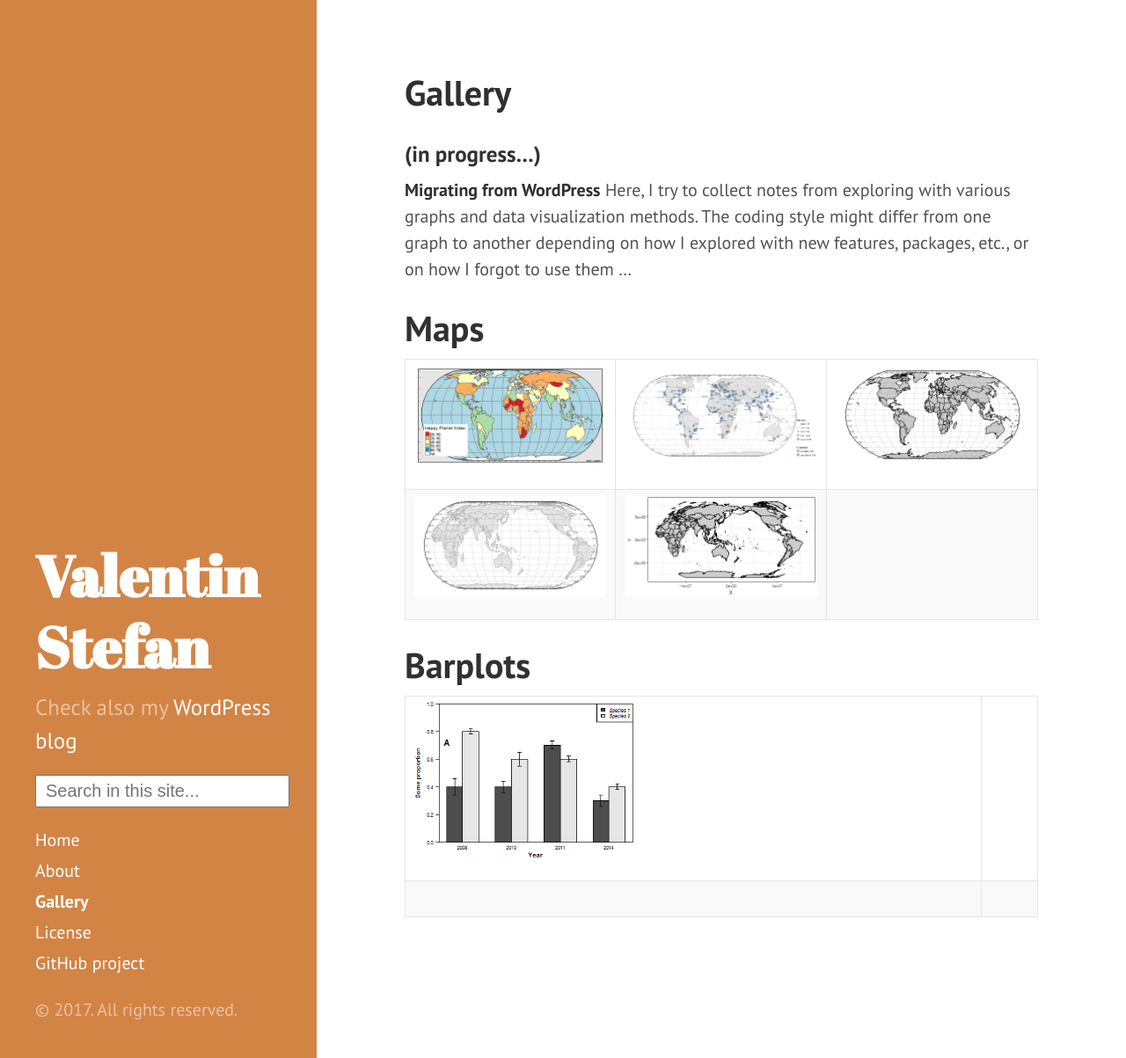
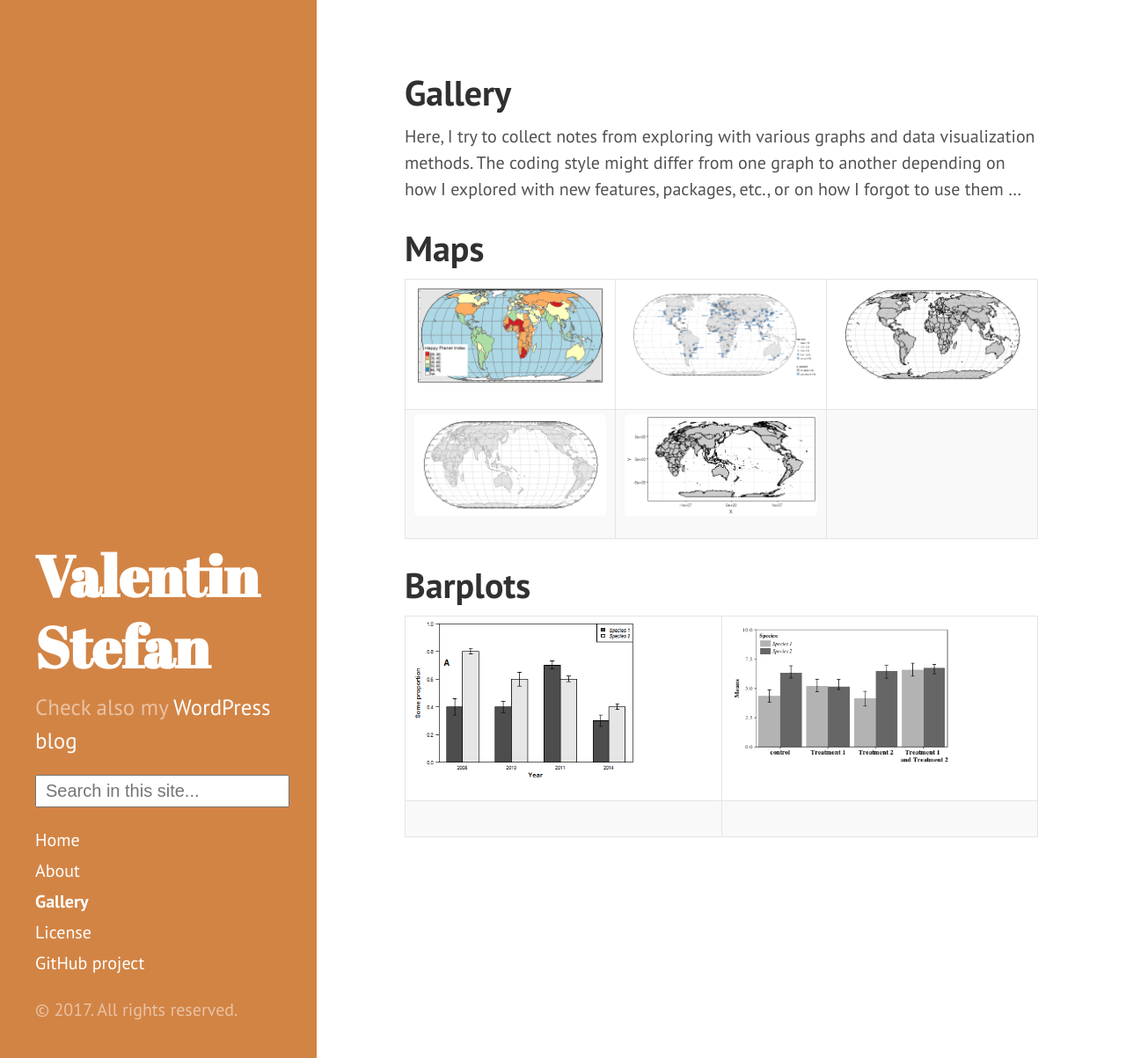
Before and after one commit to valentinitnelav/valentinitnelav.github.io, a Jekyll site: the page built from gallery.md, in a window 1280 px wide and 1203 px high. Shown: the whole window at 88% size. Built offline with Jekyll 4.4.1, drawn with Linux system fonts in a browser that asks for light colours; nearby versions of some CDN libraries; comment, search, counter and statistics services are not loaded.

Commit message:
add dodged barplot with ggplot

```diff
--- a/gallery.md
+++ b/gallery.md
@@ -2,8 +2,7 @@
 layout: page
 title: Gallery
 ---
-### (in progress...)
-**Migrating from WordPress**
+
 Here, I try to collect notes from exploring with various graphs and data visualization methods. The coding style might differ from one graph to another depending on how I explored with new features, packages, etc., or on how I forgot to use them ...
 
 [//]: # =======================================================================
@@ -45,7 +44,7 @@ Here, I try to collect notes from exploring with various graphs and data visuali
 # Barplots
 [//]: # =======================================================================
 
-[![][b1]{:width="250px"}][cb1]          |                                         |
+[![][b1]{:width="250px"}][cb1]          | [![][b2]{:width="250px"}][cb2]          |
 :-------------------------------------: | :-------------------------------------: | :-------------------------------------:
                                         |                                         |
 
@@ -55,3 +54,6 @@ Here, I try to collect notes from exploring with various graphs and data visuali
 
 [b1]: https://raw.githubusercontent.com/valentinitnelav/valentinitnelav.github.io/master/gallery/barplot base R (1).png
 [cb1]: https://github.com/valentinitnelav/valentinitnelav.github.io/blob/master/gallery/barplot_base_r_1.R
+
+[b2]: https://raw.githubusercontent.com/valentinitnelav/valentinitnelav.github.io/master/gallery/barplot_ggplot_dodged_1.png
+[cb2]: https://github.com/valentinitnelav/valentinitnelav.github.io/blob/master/gallery/barplot_ggplot_dodged_1.R
```
